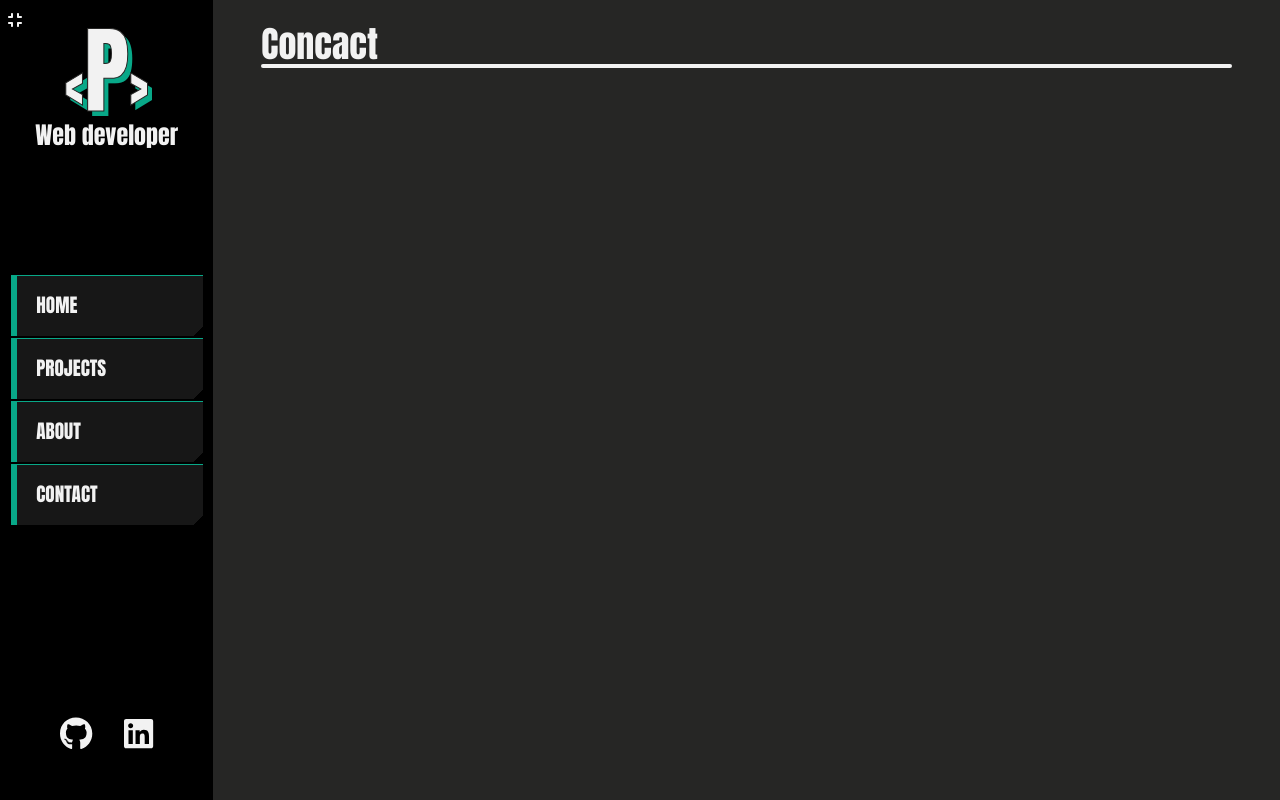
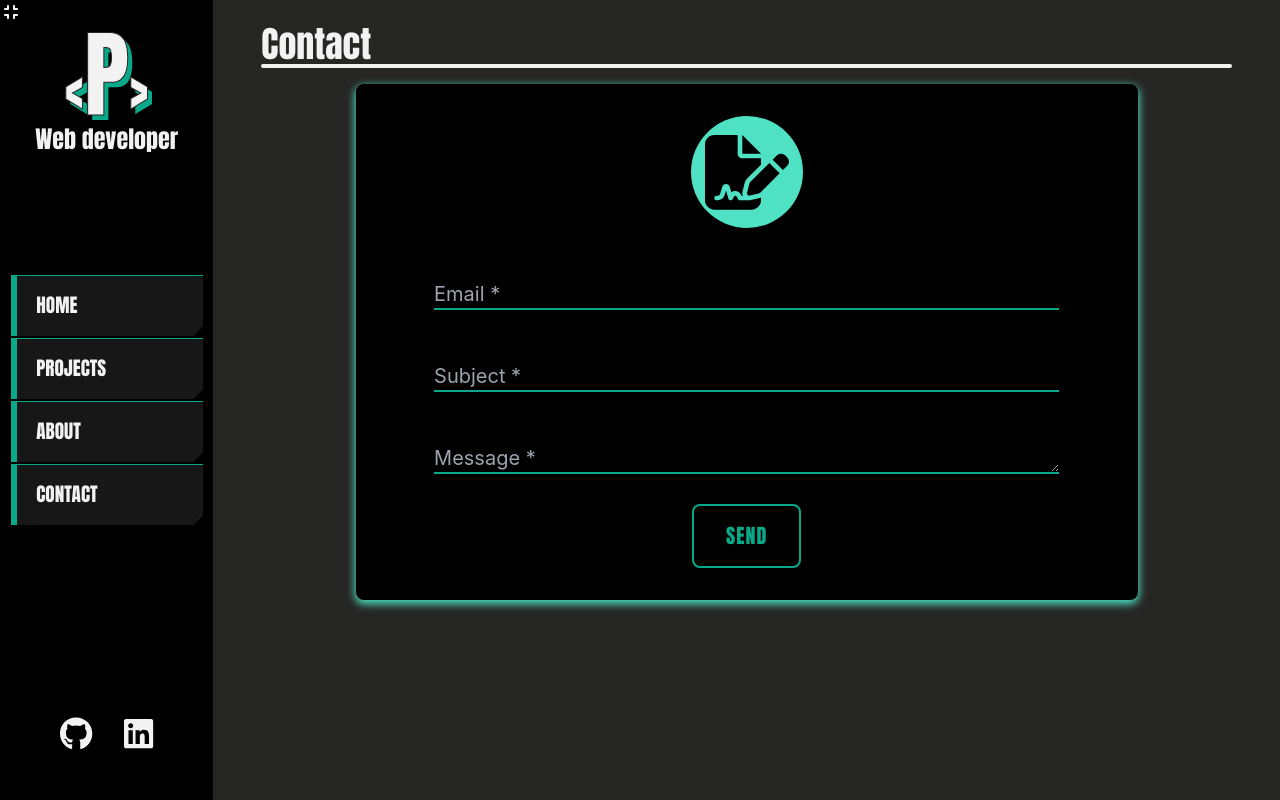
Before and after one commit to pabloff95/portfolio, a React (Vite) app: page /contact in a window 1280 px wide. Built offline with nearby package versions, Linux system fonts and the light colour scheme.

Commit message:
Initial implementation of contact-form

```diff
--- a/src/components/basic-components/Fa-icon.tsx
+++ b/src/components/basic-components/Fa-icon.tsx
@@ -15,6 +15,7 @@ import {
   faRotate,
   faMagnifyingGlassPlus,
   faMagnifyingGlassMinus,
+  faFileSignature,
 } from "@fortawesome/free-solid-svg-icons";
 import { library, IconProp } from "@fortawesome/fontawesome-svg-core";
 
@@ -37,6 +38,7 @@ const iconList: IconDefinition[] = [
   faRotate,
   faMagnifyingGlassPlus,
   faMagnifyingGlassMinus,
+  faFileSignature,
 ];
 
 library.add(...iconList);
--- a/src/components/layout/Layout.tsx
+++ b/src/components/layout/Layout.tsx
@@ -40,7 +40,7 @@ export default function Layout() {
         {!displayMenu && (
           <button
             type="button"
-            className="h-5 absolute mt-2 ml-2"
+            className="absolute ml-1"
             onClick={() => setDisplayMenu(true)}
           >
             <FaIcon icon="fa-expand" />
--- a/src/components/layout/Side-menu.tsx
+++ b/src/components/layout/Side-menu.tsx
@@ -11,7 +11,7 @@ const SideMenu: React.FC<SideMenuProps> = ({ setDisplayMenu }) => {
   return (
     <aside className="h-[100vh] col-span-2 bg-dark-bg grid grid-rows-6">
       <section className="row-span-1">
-        <section className="h-5 w-full p-2 flex justify-start gap-4">
+        <section className="h-fit w-full px-1 flex justify-start gap-4">
           <button
             type="button"
             className="h-full"
--- /dev/null
+++ b/src/components/pages/contact/Contact-form.tsx
@@ -0,0 +1,212 @@
+import React, {
+  useState,
+  useEffect,
+  SyntheticEvent,
+  ChangeEvent,
+  FocusEvent,
+} from "react";
+import FaIcon from "../../basic-components/Fa-icon";
+
+interface formData {
+  email: string;
+  subject: string;
+  message: string;
+}
+
+const ContactForm: React.FC = () => {
+  const [formData, setFormData] = useState<formData>({
+    email: "",
+    subject: "",
+    message: "",
+  });
+  const [textAreaRows, setTextAreaRows] = useState<number>(1);
+  const [focusedField, setFocusedField] = useState<string>("");
+  const [invalidFields, setInvalidFields] = useState<string[]>([]);
+
+  useEffect(() => {
+    // Handle text area element height
+    if (!formData.message) {
+      setTextAreaRows(1);
+      return;
+    }
+
+    if (textAreaRows !== 10) {
+      setTextAreaRows(10);
+    }
+  }, [formData.message]);
+
+  const missingFieldError = "This field cannot be blank";
+
+  const handleFormInput = (
+    event: ChangeEvent<HTMLInputElement | HTMLTextAreaElement>
+  ) => {
+    event.preventDefault();
+
+    const { name, value } = event.target;
+
+    setFormData((prevFormData) => ({
+      ...prevFormData,
+      [name]: value,
+    }));
+
+    // Remove required field flags
+    if (!invalidFields.includes(name) || !value) {
+      return;
+    }
+
+    setInvalidFields(invalidFields.filter((field) => field !== name));
+  };
+
+  const handleFieldGainedFocus = (
+    event: FocusEvent<HTMLInputElement | HTMLTextAreaElement>
+  ) => {
+    event.preventDefault();
+
+    const { name } = event.target;
+
+    if (name) {
+      setFocusedField(name);
+    }
+  };
+
+  const submitForm = (event: SyntheticEvent) => {
+    event.preventDefault();
+
+    // Validate required fields
+    const newInvalidFields: string[] = [];
+
+    for (const [key, value] of Object.entries(formData)) {
+      if (!value) {
+        newInvalidFields.push(key);
+      }
+    }
+
+    setInvalidFields(newInvalidFields);
+
+    if (newInvalidFields.length > 0) {
+      return;
+    }
+  };
+
+  return (
+    <form
+      onSubmit={submitForm}
+      className="w-5/6 m-auto bg-dark-bg rounded-lg px-4 py-8 flex flex-col gap-6 shadow-box-primary shadow-contrast-on-focus-input"
+    >
+      <header>
+        <div className="w-full flex justify-center">
+          <div className="h-28 aspect-square bg-primary rounded-full flex justify-center">
+            <FaIcon
+              icon="fa-file-signature"
+              changeOnHover={false}
+              className="h-4/6 m-auto"
+              iconColor="var(--bg-color-dark)"
+            />
+          </div>
+        </div>
+      </header>
+      <main className="flex flex-col gap-6 w-5/6 m-auto">
+        <section>
+          <label
+            htmlFor="email-field"
+            className={`select-none text-lg ${
+              focusedField === "email"
+                ? "text-primary-contrast"
+                : "text-transparent"
+            } font-bold ease-in-out duration-500`}
+          >
+            Email *
+          </label>
+          <input
+            className={`w-full text-xl bg-transparent !outline-none border-b-2 ${
+              invalidFields.includes("email")
+                ? "border-b-red-500"
+                : "border-b-primary-dark"
+            } focus:border-b-primary-contrast`}
+            type="email"
+            name="email"
+            id="email-field"
+            placeholder={`${focusedField === "email" ? "" : "Email *"}`}
+            onChange={handleFormInput}
+            onFocus={handleFieldGainedFocus}
+            onBlur={() => setFocusedField("")}
+            required
+          />
+          {invalidFields.includes("email") && (
+            <p className="text-red-500 text-lg">{missingFieldError}</p>
+          )}
+        </section>
+        <section>
+          <label
+            htmlFor="subject-field"
+            className={`select-none text-lg ${
+              focusedField === "subject"
+                ? "text-primary-contrast"
+                : "text-transparent"
+            } font-bold ease-in-out duration-500`}
+          >
+            Subject *
+          </label>
+          <input
+            className={`w-full text-xl bg-transparent !outline-none border-b-2 ${
+              invalidFields.includes("subject")
+                ? "border-b-red-500"
+                : "border-b-primary-dark"
+            } focus:border-b-primary-contrast`}
+            type="text"
+            name="subject"
+            id="subject-field"
+            placeholder={`${focusedField === "subject" ? "" : "Subject *"}`}
+            onChange={handleFormInput}
+            onFocus={handleFieldGainedFocus}
+            onBlur={() => setFocusedField("")}
+            required
+          />
+          {invalidFields.includes("subject") && (
+            <p className="text-red-500 text-lg">{missingFieldError}</p>
+          )}
+        </section>
+        <section>
+          <label
+            htmlFor="message-field"
+            className={`select-none text-lg ${
+              focusedField === "message"
+                ? "text-primary-contrast"
+                : "text-transparent"
+            } font-bold ease-in-out duration-500`}
+          >
+            Message *
+          </label>
+          <textarea
+            className={`w-full text-xl bg-transparent !outline-none border-b-2 ${
+              invalidFields.includes("message")
+                ? "border-b-red-500"
+                : "border-b-primary-dark"
+            } focus:border-b-primary-contrast`}
+            name="message"
+            id="message-field"
+            placeholder={`${focusedField === "message" ? "" : "Message *"}`}
+            rows={textAreaRows}
+            onChange={handleFormInput}
+            onFocus={handleFieldGainedFocus}
+            onBlur={() => setFocusedField("")}
+            required
+          ></textarea>
+          {invalidFields.includes("message") && (
+            <p className="text-red-500 text-lg">{missingFieldError}</p>
+          )}
+        </section>
+      </main>
+      <footer className="w-full flex justify-center">
+        <button
+          className="border-2 border-primary-dark text-xl text-primary-dark px-8 py-4 rounded-lg font-impact tracking-wider hover:bg-font-base hover:border-font-base hover:text-primary-contrast  hover:shadow-box-primary-contrast-xl ease-in-out duration-200"
+          type="submit"
+        >
+          SEND
+        </button>
+      </footer>
+    </form>
+  );
+};
+
+export default ContactForm;
--- a/src/pages/Contact.tsx
+++ b/src/pages/Contact.tsx
@@ -1,9 +1,14 @@
 import Section from "../components/basic-components/Section";
+import ContactForm from "../components/pages/contact/Contact-form";
 
 export default function Contact() {
   return (
     <>
-      <Section title="Concact"></Section>
+      <Section title="Contact">
+        <div className="p-4">
+          <ContactForm />
+        </div>
+      </Section>
     </>
   );
 }
--- a/src/styles/_utils.css
+++ b/src/styles/_utils.css
@@ -12,6 +12,13 @@
   box-shadow: 0px 3px 8px 1px var(--primary-element-contrast);
 }
 
+.hover\:shadow-box-primary-contrast-xl:hover {
+  box-shadow: 0 0 5px var(--primary-element-contrast),
+    0 0 20px var(--primary-element-contrast),
+    0 0 40px var(--primary-element-contrast),
+    0 0 60px var(--primary-element-contrast);
+}
+
 /* Transform element box shadow on sibling/child hover*/
 .shadow-contrast-on-hover-child:has(
     > div > section > div > .hover\:bg-primary-contrast:hover
@@ -22,7 +29,9 @@
   ),
 .shadow-contrast-on-hover-child:has(
     > div > div > button > .hover\:bg-primary-contrast:hover
-  ) {
+  ),
+.shadow-contrast-on-focus-input:has(* > input:focus),
+.shadow-contrast-on-focus-input:has(* > textarea:focus) {
   box-shadow: 0px 3px 8px 1px var(--primary-element-contrast);
 }
 
--- a/tailwind.config.js
+++ b/tailwind.config.js
@@ -13,6 +13,7 @@ export default {
         "primary-dark": "var(--primary-element-dark)",
         "primary-contrast": "var(--primary-element-contrast)",
         "dark-bg": "var(--bg-color-dark)",
+        "layout-bg": "var(--bg-color)",
       },
     },
   },
```
